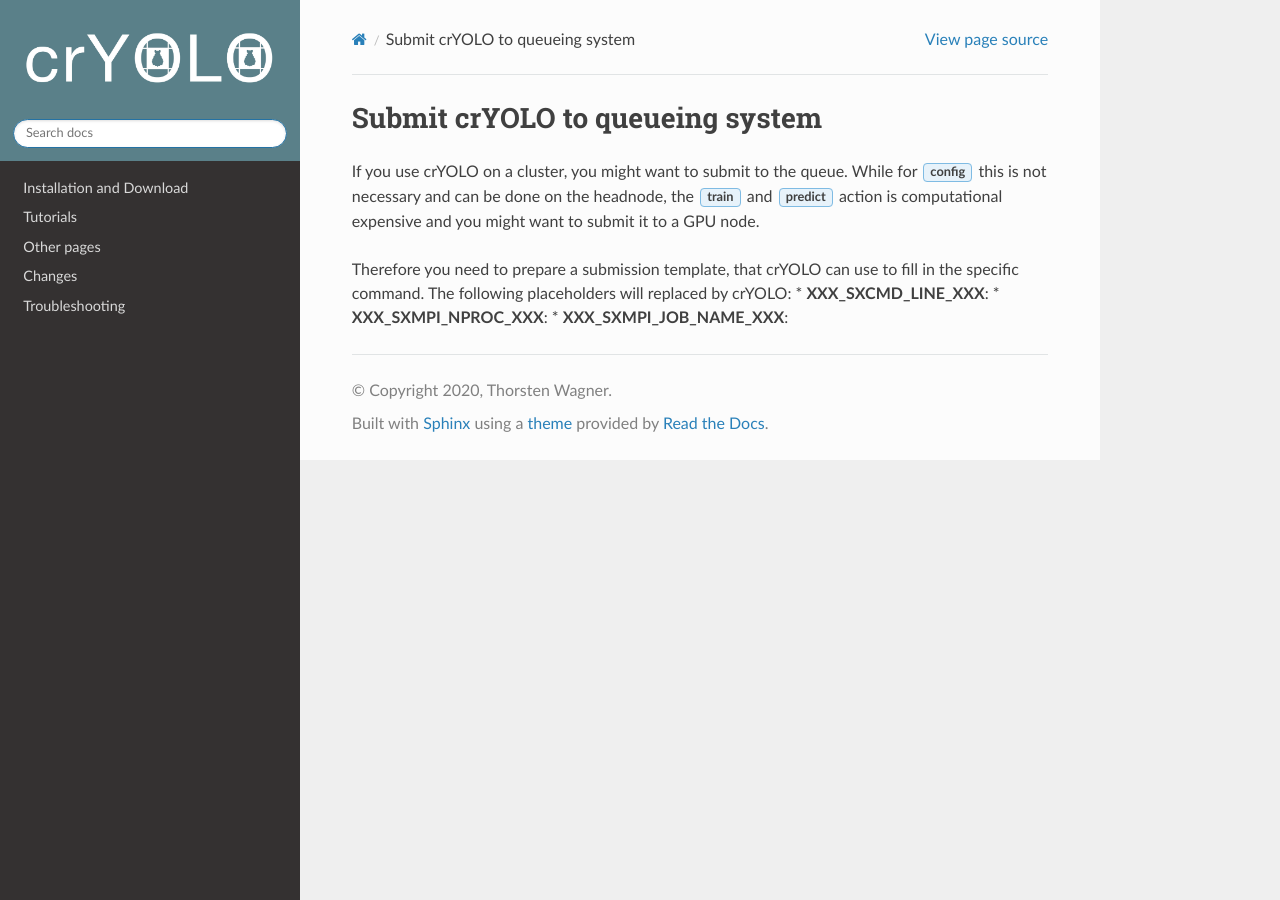
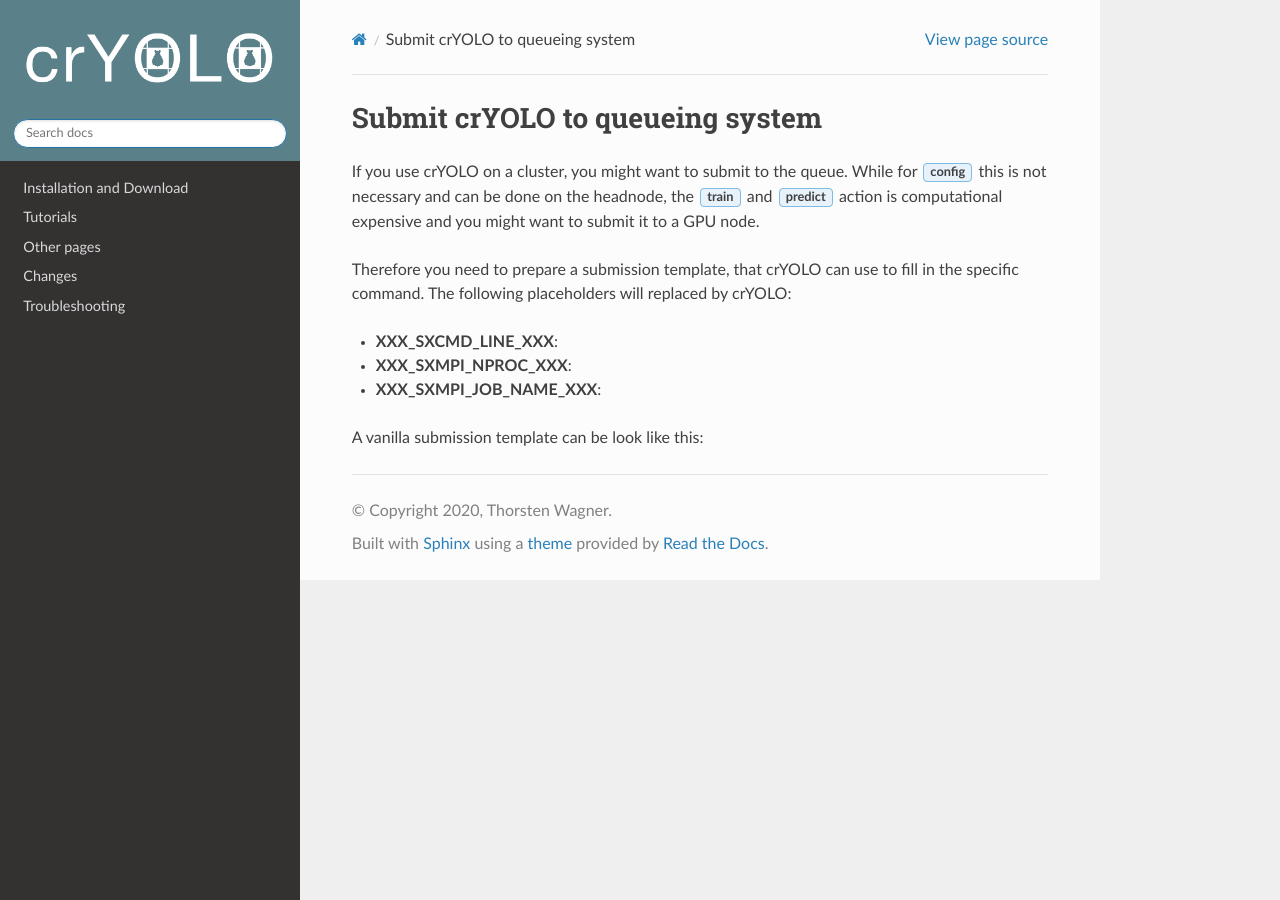
Before and after one commit to MPI-Dortmund/cryolo, a Sphinx documentation site: the page built from source/other/cryolo_submit_job.rst, in a window 1280 px wide. Built offline with Sphinx 7.4.7 and the Read the Docs theme 2.0.0, drawn with Linux system fonts in a browser that asks for light colours.

Commit message:
add queueing system page

```diff
--- a/source/other/cryolo_submit_job.rst
+++ b/source/other/cryolo_submit_job.rst
@@ -6,6 +6,10 @@ Submit crYOLO to queueing system
 If you use crYOLO on a cluster, you might want to submit to the queue. While for :guilabel:`config` this is not necessary and can be done on the headnode, the :guilabel:`train` and :guilabel:`predict`  action is computational expensive and you might want to submit it to a GPU node.
 
 Therefore you need to prepare a submission template, that crYOLO can use to fill in the specific command. The following placeholders will replaced by crYOLO:
+
+
 * **XXX_SXCMD_LINE_XXX**:
 * **XXX_SXMPI_NPROC_XXX**:
 * **XXX_SXMPI_JOB_NAME_XXX**:
+
+A vanilla submission template can be look like this:
```
